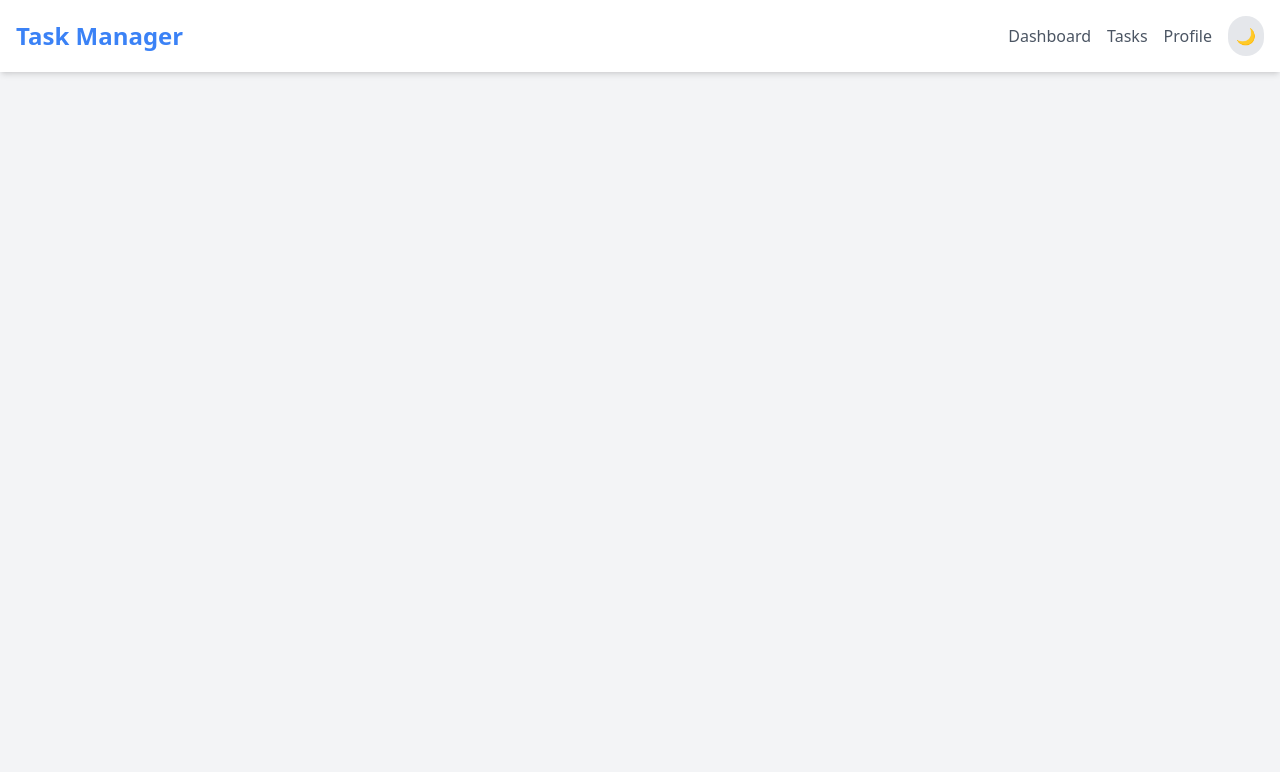
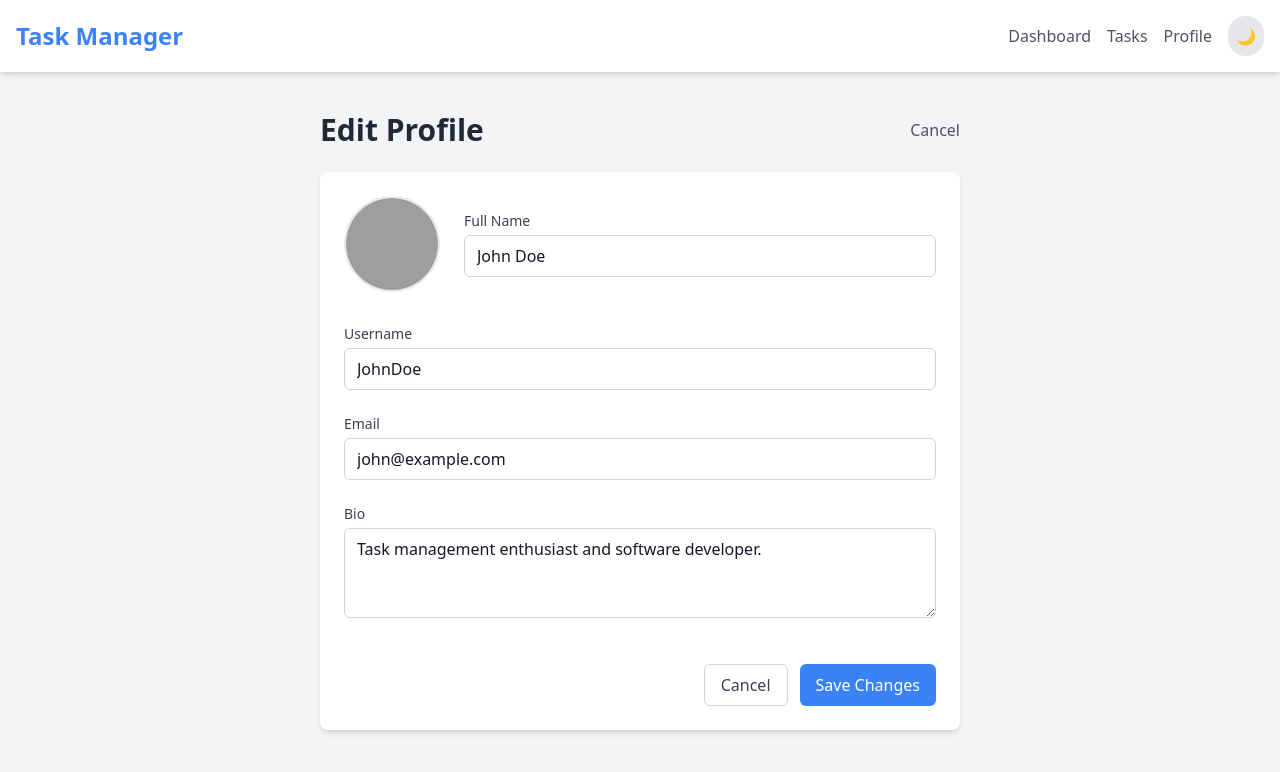
Before and after one commit to SNuwan00/task-manager-frontend, a React (Vite) app: page /profile/edit in a window 1280 px wide. Shown: the top 772 px of the page. Built offline with nearby package versions, Linux system fonts and the light colour scheme; grey boxes are pictures that could not be loaded; the HTML template or start-up script is replaced by a standard one.

Commit message:
profile edit page added

```diff
--- a/src/App.jsx
+++ b/src/App.jsx
@@ -1,10 +1,11 @@
 import { BrowserRouter as Router, Routes, Route } from 'react-router-dom';
 import Navbar from './components/Navbar';
-import Profile from './components/Profile';
 import Dashboard from './pages/Dashboard';
 import TaskPage from './pages/TaskPage';
 import LoginPage from './pages/LoginPage';
 import SignupPage from './pages/SignupPage';
+import ProfilePage from './pages/ProfilePage';
+import ProfileEditPage from './pages/ProfileEditPage';
 
 function App() {
   return (
@@ -14,8 +15,8 @@ function App() {
         <main className="container mx-auto p-6">
           <Routes>
             <Route path="/" element={<Dashboard />} />
-            <Route path="/profile" element={<Profile />} />
-            {/* <Route path="*" element={<Dashboard />} />  */}
+            <Route path="/profile" element={<ProfilePage />} />
+            <Route path="/profile/edit" element={<ProfileEditPage />} />
             <Route path="/tasks" element={<TaskPage />} />
             <Route path="/login" element={<LoginPage />} />
             <Route path="/signup" element={<SignupPage />} />
--- /dev/null
+++ b/src/pages/ProfileEditPage.jsx
@@ -0,0 +1,150 @@
+import { useState } from 'react';
+import { useNavigate } from 'react-router-dom';
+
+function ProfileEditPage() {
+  const navigate = useNavigate();
+  const [isSubmitting, setIsSubmitting] = useState(false);
+  const [formData, setFormData] = useState({
+    username: 'JohnDoe',
+    email: 'john@example.com',
+    fullName: 'John Doe',
+    bio: 'Task management enthusiast and software developer.',
+    avatar: 'https://ui-avatars.com/api/?name=John+Doe&background=0D8ABC&color=fff'
+  });
+
+  const handleChange = (e) => {
+    const { name, value } = e.target;
+    setFormData(prev => ({ ...prev, [name]: value }));
+  };
+
+  const handleSubmit = async (e) => {
+    e.preventDefault();
+    setIsSubmitting(true);
+
+    // Simulate API call
+    try {
+      await new Promise(resolve => setTimeout(resolve, 800));
+      console.log('Profile updated:', formData);
+      navigate('/profile', { state: { success: true, message: 'Profile updated successfully!' } });
+    } catch (error) {
+      console.error('Error updating profile:', error);
+      setIsSubmitting(false);
+    }
+  };
+
+  const handleCancel = () => {
+    navigate('/profile');
+  };
+
+  return (
+    <div className="max-w-2xl mx-auto p-4">
+      <div className="flex items-center justify-between mb-6">
+        <h1 className="text-3xl font-bold text-gray-800 dark:text-gray-200">Edit Profile</h1>
+        <button
+          onClick={handleCancel}
+          className="text-gray-600 dark:text-gray-400 hover:text-gray-800 dark:hover:text-gray-200"
+        >
+          Cancel
+        </button>
+      </div>
+
+      <div className="bg-white dark:bg-gray-800 rounded-lg shadow-md overflow-hidden">
+        <div className="p-6">
+          <form onSubmit={handleSubmit} className="space-y-6">
+            <div className="flex flex-col sm:flex-row items-center gap-6 mb-8">
+              <div className="relative group">
+                <img
+                  src={formData.avatar}
+                  alt="Profile"
+                  className="w-24 h-24 rounded-full object-cover border-2 border-gray-200 dark:border-gray-700"
+                />
+                <div className="absolute inset-0 bg-black bg-opacity-50 rounded-full flex items-center justify-center opacity-0 group-hover:opacity-100 transition-opacity cursor-pointer">
+                  <span className="text-white text-sm">Change</span>
+                </div>
+              </div>
+
+              <div className="flex-1">
+                <label className="block text-sm font-medium text-gray-700 dark:text-gray-300 mb-1">
+                  Full Name
+                </label>
+                <input
+                  type="text"
+                  name="fullName"
+                  value={formData.fullName}
+                  onChange={handleChange}
+                  className="w-full px-3 py-2 rounded-md border border-gray-300 dark:border-gray-600 bg-white dark:bg-gray-700 text-gray-900 dark:text-gray-100"
+                />
+              </div>
+            </div>
+
+            <div>
+              <label className="block text-sm font-medium text-gray-700 dark:text-gray-300 mb-1">
+                Username
+              </label>
+              <input
+                type="text"
+                name="username"
+                value={formData.username}
+                onChange={handleChange}
+                className="w-full px-3 py-2 rounded-md border border-gray-300 dark:border-gray-600 bg-white dark:bg-gray-700 text-gray-900 dark:text-gray-100"
+              />
+            </div>
+
+            <div>
+              <label className="block text-sm font-medium text-gray-700 dark:text-gray-300 mb-1">
+                Email
+              </label>
+              <input
+                type="email"
+                name="email"
+                value={formData.email}
+                onChange={handleChange}
+                className="w-full px-3 py-2 rounded-md border border-gray-300 dark:border-gray-600 bg-white dark:bg-gray-700 text-gray-900 dark:text-gray-100"
+              />
+            </div>
+
+            <div>
+              <label className="block text-sm font-medium text-gray-700 dark:text-gray-300 mb-1">
+                Bio
+              </label>
+              <textarea
+                name="bio"
+                value={formData.bio}
+                onChange={handleChange}
+                rows="3"
+                className="w-full px-3 py-2 rounded-md border border-gray-300 dark:border-gray-600 bg-white dark:bg-gray-700 text-gray-900 dark:text-gray-100"
+              ></textarea>
+            </div>
+
+            <div className="flex justify-end space-x-3 pt-4">
+              <button
+                type="button"
+                onClick={handleCancel}
+                className="px-4 py-2 border border-gray-300 dark:border-gray-600 rounded-md text-gray-700 dark:text-gray-300 hover:bg-gray-100 dark:hover:bg-gray-700"
+              >
+                Cancel
+              </button>
+              <button
+                type="submit"
+                disabled={isSubmitting}
+                className="px-4 py-2 bg-primary text-white rounded-md hover:bg-blue-700 focus:outline-none focus:ring-2 focus:ring-offset-2 focus:ring-primary disabled:opacity-70"
+              >
+                {isSubmitting ? (
+                  <div className="flex items-center">
+                    <svg className="animate-spin -ml-1 mr-2 h-4 w-4 text-white" xmlns="http://www.w3.org/2000/svg" fill="none" viewBox="0 0 24 24">
+                      <circle className="opacity-25" cx="12" cy="12" r="10" stroke="currentColor" strokeWidth="4"></circle>
+                      <path className="opacity-75" fill="currentColor" d="M4 12a8 8 0 018-8V0C5.373 0 0 5.373 0 12h4zm2 5.291A7.962 7.962 0 014 12H0c0 3.042 1.135 5.824 3 7.938l3-2.647z"></path>
+                    </svg>
+                    Saving...
+                  </div>
+                ) : 'Save Changes'}
+              </button>
+            </div>
+          </form>
+        </div>
+      </div>
+    </div>
+  );
+}
+
+export default ProfileEditPage;
--- a/src/pages/ProfilePage.jsx
+++ b/src/pages/ProfilePage.jsx
@@ -1,10 +1,91 @@
-import Profile from '../components/Profile';
+
+import { useNavigate, useLocation } from 'react-router-dom';
+import { useEffect, useState } from 'react';
 
 function ProfilePage() {
+  const navigate = useNavigate();
+  const location = useLocation();
+  const [notification, setNotification] = useState(null);
+  const user = {
+    username: 'JohnDoe',
+    email: 'john@example.com',
+    fullName: 'John Doe',
+    bio: 'Task management enthusiast and software developer.',
+    avatar: 'https://ui-avatars.com/api/?name=John+Doe&background=0D8ABC&color=fff'
+  };
+
+  useEffect(() => {
+    // Check for success message from ProfileEditPage
+    if (location.state?.success) {
+      setNotification({
+        type: 'success',
+        message: location.state.message
+      });
+
+      // Clear notification after 3 seconds
+      const timer = setTimeout(() => {
+        setNotification(null);
+        // Clear location state
+        window.history.replaceState({}, document.title);
+      }, 3000);
+
+      return () => clearTimeout(timer);
+    }
+  }, [location]);
+
+  const handleEditProfile = () => {
+    navigate('/profile/edit');
+  };
+
   return (
-    <div className="max-w-md mx-auto p-4">
-      <h1 className="text-3xl font-bold text-gray-800 dark:text-gray-200 mb-6">Profile</h1>
-      <Profile />
+    <div className="bg-white dark:bg-gray-800 rounded-lg shadow-md overflow-hidden">
+      {notification && (
+        <div className={`p-4 ${notification.type === 'success' ? 'bg-green-100 text-green-800 dark:bg-green-900 dark:text-green-200' : 'bg-red-100 text-red-800 dark:bg-red-900 dark:text-red-200'}`}>
+          {notification.message}
+        </div>
+      )}
+
+      <div className="p-6">
+        <div className="flex flex-col sm:flex-row items-center sm:items-start gap-6">
+          <img
+            src={user.avatar}
+            alt="Profile"
+            className="w-24 h-24 rounded-full object-cover border-2 border-gray-200 dark:border-gray-700"
+          />
+
+          <div className="flex-1 text-center sm:text-left">
+            <h2 className="text-2xl font-bold text-gray-800 dark:text-gray-200">{user.fullName}</h2>
+            <p className="text-gray-600 dark:text-gray-400 mb-1">@{user.username}</p>
+            <p className="text-gray-600 dark:text-gray-400 mb-4">{user.email}</p>
+            <p className="text-gray-700 dark:text-gray-300 mb-4">{user.bio}</p>
+
+            <button
+              onClick={handleEditProfile}
+              className="px-4 py-2 bg-primary text-white rounded-md hover:bg-blue-700 transition-colors"
+            >
+              Edit Profile
+            </button>
+          </div>
+        </div>
+      </div>
+
+      <div className="border-t border-gray-200 dark:border-gray-700 p-6">
+        <h3 className="text-lg font-semibold text-gray-800 dark:text-gray-200 mb-4">Account Statistics</h3>
+        <div className="grid grid-cols-2 md:grid-cols-3 gap-4">
+          <div className="bg-gray-50 dark:bg-gray-700 p-3 rounded-lg text-center">
+            <div className="text-2xl font-bold text-primary">12</div>
+            <div className="text-gray-600 dark:text-gray-400 text-sm">Completed Tasks</div>
+          </div>
+          <div className="bg-gray-50 dark:bg-gray-700 p-3 rounded-lg text-center">
+            <div className="text-2xl font-bold text-yellow-500">5</div>
+            <div className="text-gray-600 dark:text-gray-400 text-sm">Pending Tasks</div>
+          </div>
+          <div className="bg-gray-50 dark:bg-gray-700 p-3 rounded-lg text-center">
+            <div className="text-2xl font-bold text-green-500">85%</div>
+            <div className="text-gray-600 dark:text-gray-400 text-sm">Completion Rate</div>
+          </div>
+        </div>
+      </div>
     </div>
   );
 }
```
